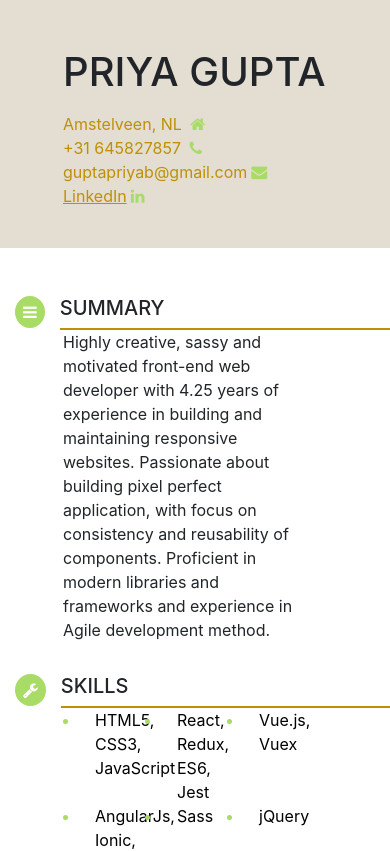
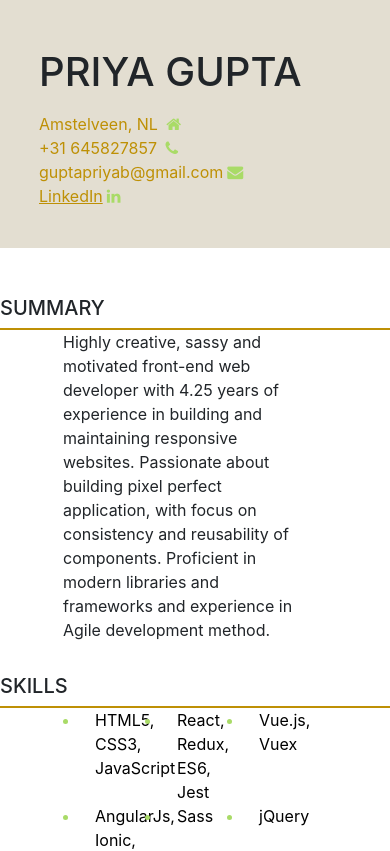
Before and after one commit to bishnupanda93/profile, a React (Create React App) app: page / in a window 390 px wide. Shown: the top 851 px of the page. Built offline with nearby package versions, Linux system fonts and the light colour scheme.

Commit message:
Header made responsive

```diff
--- a/src/components/Header/Header.js
+++ b/src/components/Header/Header.js
@@ -2,7 +2,7 @@ import React from 'react';
 import classes from './Header.module.scss';
 const Header = (props)=>{
     return(
-        <div className={[classes.header, 'row pb-4 px-5 pt-5 mb-4'].join(" ")}>
+        <div className={[classes.header, 'row pb-4 px-4 px-sm-5 pt-5 mb-4'].join(" ")}>
             <div className="col-md-9 d-flex flex-column-reverse">
             <h1 className="text-uppercase">{props.personDetails.name}</h1>
             </div>
--- a/src/components/Portfolio/Title/Title.js
+++ b/src/components/Portfolio/Title/Title.js
@@ -5,7 +5,7 @@ const Title = (props)=>{
     const titleClass = [classes['title-style'],'col pl-0'].join(" ");
     return(
         <div className="row">
-            <div className="col-auto">
+            <div className="col-auto d-none d-sm-block">
                 <i className={iconClass.join(' ')}></i>
             </div>
             <div className={titleClass}><h5 className="text-uppercase">{props.value}</h5></div>
```
Also changed, not shown: src/components/Portfolio/Portfolio.module.scss (+0 -11 lines).
